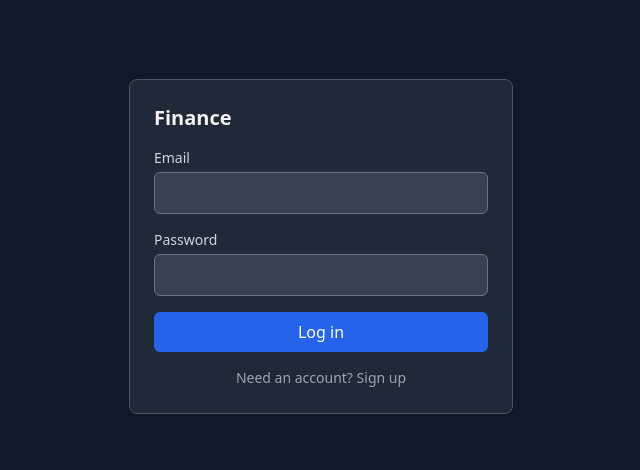
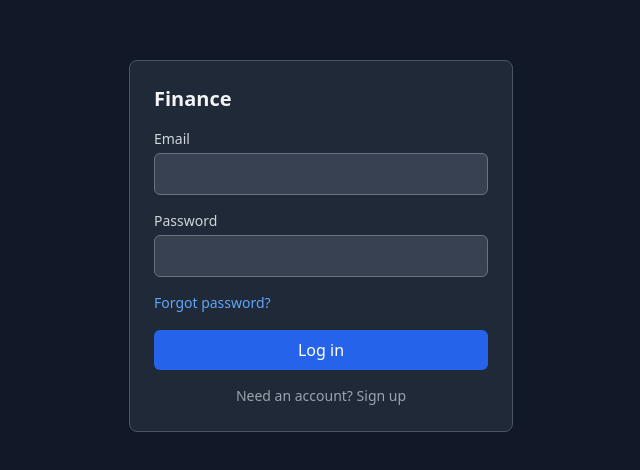
Before and after one commit to FrankEBaru/expense_tracker, a React (Vite) app: page / in a window 1280 px wide. Shown: the part 154-624 px from the top of the page, without its empty margins (319-959 px from the left). Built offline with nearby package versions, Linux system fonts and the light colour scheme; no server answers; the database is empty; the HTML template or start-up script is replaced by a standard one.

Commit message:
Add: Forgot password feature

```diff
--- a/src/App.tsx
+++ b/src/App.tsx
@@ -6,6 +6,7 @@ import Dashboard from './components/Dashboard'
 import Insights from './components/Insights'
 import Settings from './components/Settings'
 import Budgets from './components/Budgets'
+import ResetPassword from './components/ResetPassword'
 import TransactionForm from './components/TransactionForm'
 import { useAccounts } from './hooks/useAccounts'
 import { useCategories } from './hooks/useCategories'
@@ -13,7 +14,7 @@ import type { Transaction } from './types/transaction'
 import type { TransactionInsert } from './types/transaction'
 import type { TransactionUpdate } from './types/transaction'
 
-type View = 'dashboard' | 'settings' | 'insights' | 'budgets'
+type View = 'dashboard' | 'settings' | 'insights' | 'budgets' | 'resetPassword'
 
 function App() {
   const [session, setSession] = useState<Session | null>(null)
@@ -83,8 +84,11 @@ function App() {
     })
     const {
       data: { subscription },
-    } = supabase.auth.onAuthStateChange((_event, session) => {
+    } = supabase.auth.onAuthStateChange((event, session) => {
       setSession(session)
+      if (event === 'PASSWORD_RECOVERY') {
+        setView('resetPassword')
+      }
     })
     return () => subscription.unsubscribe()
   }, [])
@@ -218,6 +222,12 @@ function App() {
         {view === 'settings' && <Settings onBack={closeSettings} onError={showToast} />}
         {view === 'insights' && <Insights onBack={closeInsights} />}
         {view === 'budgets' && <Budgets onBack={closeBudgets} onError={showToast} />}
+        {view === 'resetPassword' && (
+          <ResetPassword
+            onDone={() => setView('dashboard')}
+            onError={showToast}
+          />
+        )}
       </main>
 
       {view === 'dashboard' && (
--- a/src/components/Auth.tsx
+++ b/src/components/Auth.tsx
@@ -2,7 +2,7 @@ import { useState } from 'react'
 import { supabase } from '../lib/supabase'
 import { logInternalError, toUserErrorMessage } from '../utils/errors'
 
-type AuthMode = 'login' | 'signup'
+type AuthMode = 'login' | 'signup' | 'forgotPassword'
 
 interface AuthProps {
   onSuccess: () => void
@@ -46,6 +46,23 @@ export default function Auth({ onSuccess }: AuthProps) {
     }
   }
 
+  const handleForgotPassword = async () => {
+    if (!email) {
+      setMessage({ type: 'error', text: 'Enter your email above first.' })
+      return
+    }
+    setLoading(true)
+    const { error } = await supabase.auth.resetPasswordForEmail(email, {
+      redirectTo: window.location.origin,
+    })
+    setLoading(false)
+    if (error) {
+      setMessage({ type: 'error', text: error.message })
+    } else {
+      setMessage({ type: 'success', text: 'Check your email for a reset link.' })
+    }
+  }
+
   return (
     <div className="min-h-screen bg-gray-50 dark:bg-gray-900 flex items-center justify-center p-4">
       <div className="w-full max-w-sm bg-white dark:bg-gray-800 rounded-lg shadow-sm border border-gray-200 dark:border-gray-600 p-6">
@@ -80,6 +97,16 @@ export default function Auth({ onSuccess }: AuthProps) {
               className="w-full px-3 py-2 border border-gray-300 dark:border-gray-500 dark:bg-gray-700 dark:text-gray-100 rounded-md focus:outline-none focus:ring-2 focus:ring-blue-500 focus:border-transparent"
             />
           </div>
+          {mode === 'login' && (
+            <button
+              type="button"
+              onClick={handleForgotPassword}
+              disabled={loading}
+              className="text-sm text-blue-600 hover:text-blue-700 dark:text-blue-400 dark:hover:text-blue-300 disabled:opacity-50"
+            >
+              Forgot password?
+            </button>
+          )}
           {message && (
             <p
               className={`text-sm ${
--- /dev/null
+++ b/src/components/ResetPassword.tsx
@@ -0,0 +1,47 @@
+import { useState } from 'react'
+import { supabase } from '../lib/supabase'
+
+interface Props {
+  onDone: () => void
+  onError: (msg: string) => void
+}
+
+export default function ResetPassword({ onDone, onError }: Props) {
+  const [password, setPassword] = useState('')
+  const [loading, setLoading] = useState(false)
+
+  const handleSubmit = async () => {
+    if (!password || password.length < 6) {
+      onError('Password must be at least 6 characters')
+      return
+    }
+    setLoading(true)
+    const { error } = await supabase.auth.updateUser({ password })
+    setLoading(false)
+    if (error) {
+      onError(error.message)
+    } else {
+      onDone()
+    }
+  }
+
+  return (
+    <div className="max-w-sm mx-auto mt-16 px-4">
+      <h2 className="text-lg font-semibold text-gray-800 dark:text-gray-100 mb-4">Set new password</h2>
+      <input
+        type="password"
+        placeholder="New password"
+        value={password}
+        onChange={e => setPassword(e.target.value)}
+        className="w-full border border-gray-300 dark:border-gray-600 rounded-lg px-3 py-2 bg-white dark:bg-gray-800 text-gray-800 dark:text-gray-100 mb-4"
+      />
+      <button
+        onClick={handleSubmit}
+        disabled={loading}
+        className="w-full py-2 px-4 bg-blue-600 text-white rounded-lg hover:bg-blue-700 disabled:opacity-50"
+      >
+        {loading ? 'Saving…' : 'Update password'}
+      </button>
+    </div>
+  )
+}
```
